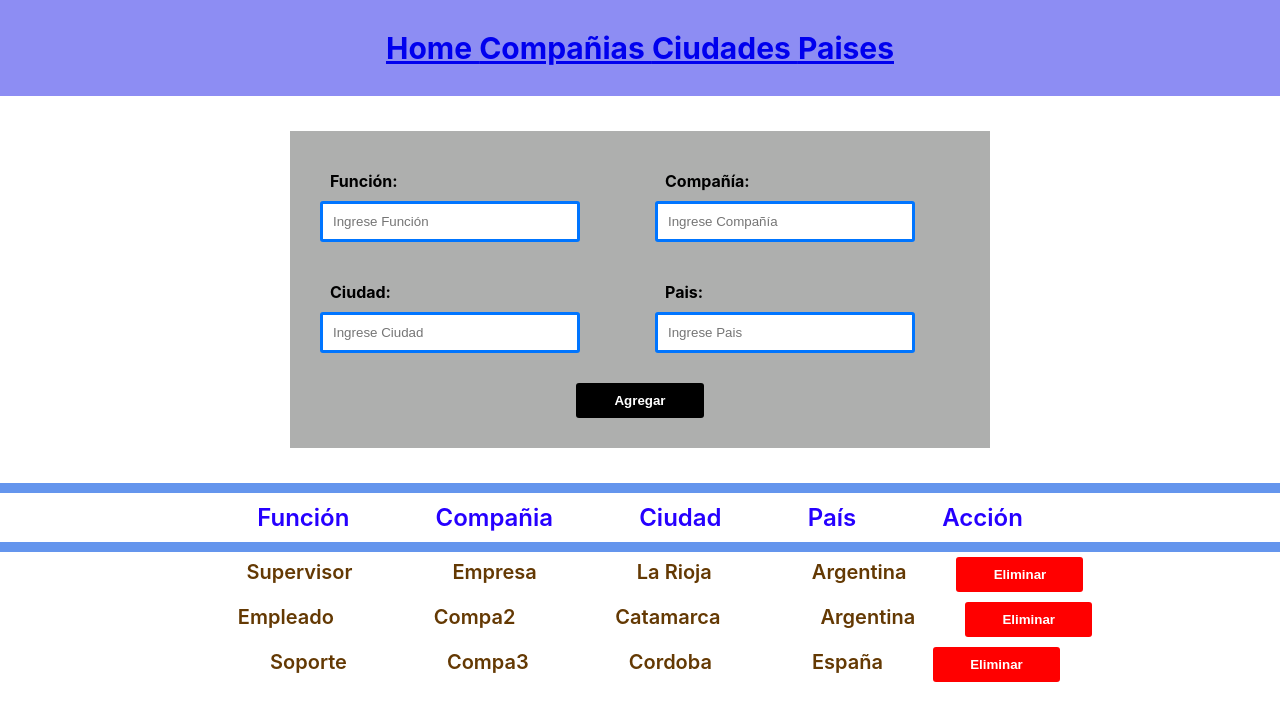
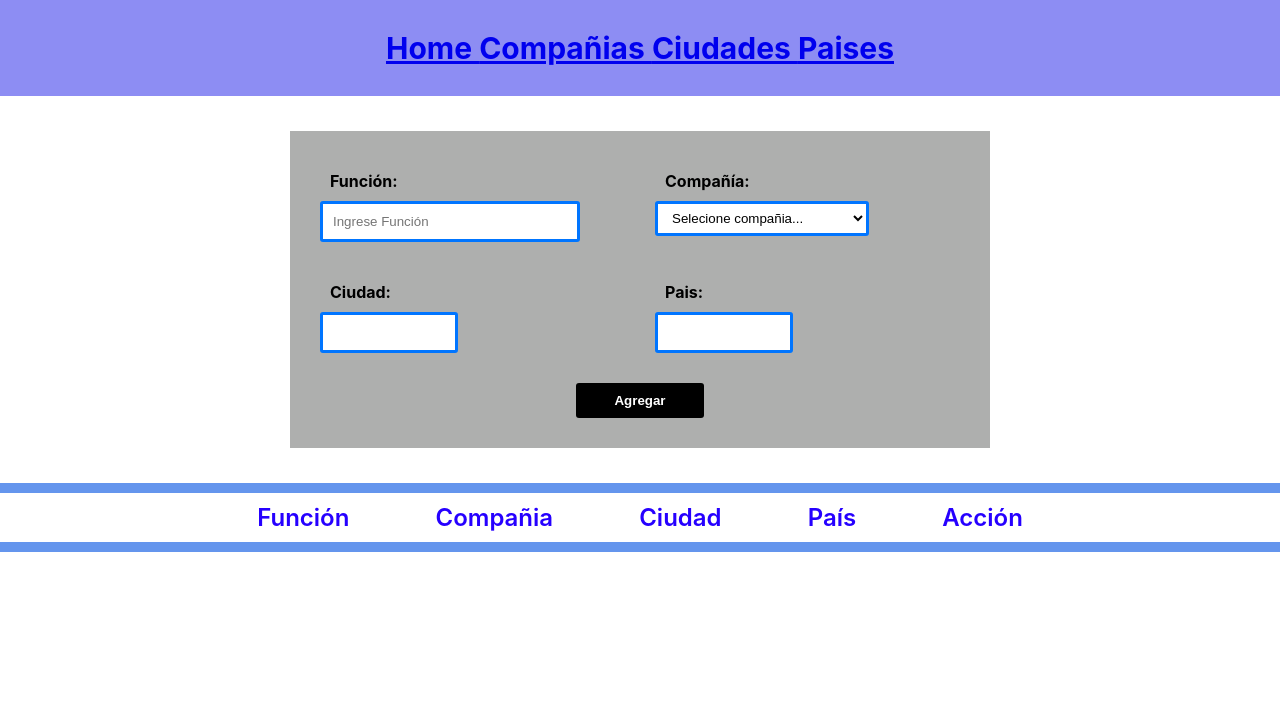
Before and after one commit to javiercaamano/applista, a React (Create React App) app: page / in a window 1280 px wide. Shown: the top 720 px of the page. Built offline with nearby package versions, Linux system fonts and the light colour scheme.

Commit message:
creo que final...

```diff
--- a/src/Common/paises.css
+++ b/src/Common/paises.css
@@ -17,7 +17,7 @@
   }
 
   .ulpais{
-      width: 30%;
+      width: 40%;
       margin: auto;
    }
 
@@ -62,13 +62,25 @@
   }
 
    .formulario__grupo-inputP {
-    position: relative;
+    margin: auto;
     width: 100%;
-    display: inline-block;
+    /* display: inline-block; */
   }
 
   .formulario__inputP {
-    width: 50%;
+    width: 30%;
+    background: #fff;
+    border: 3px solid #0075FF;
+    border-radius: 3px;
+    height: 35px;
+    line-height: 45px;
+    padding: 0 30px 0 10px;
+    transition: .3s ease all;
+    margin-right: 15px;
+  }
+
+  .formulario__select{
+    width: 40%;
     background: #fff;
     border: 3px solid #0075FF;
     border-radius: 3px;
--- a/src/components/NuevaTareaForm.jsx
+++ b/src/components/NuevaTareaForm.jsx
@@ -4,19 +4,49 @@ import "../index.css";
 export class NuevaTareaForm extends React.Component {
   constructor() {
     super();
-    // this.props=props;
     console.log(this.props)
     this.state = {
         nuevaTarea: {
             nombre: '',
             compañia: '',
-            ciudad: '',
-            pais: ''
-        }
+            ciudad:'',
+            pais:''
+        },
+        nombrees: [],
+        ciudades: [],
+        paises: [],
+        compañias: []
     };
   }
 
-  handleNuevaTareaNombre = (even) => {
+  componentDidMount() {
+    if (localStorage.getItem("nombrees") != null) {
+      this.setState({
+        nombrees: JSON.parse(localStorage.getItem("nombrees")),
+      });
+    }
+    if (localStorage.getItem("companies") != null) {
+      this.setState({
+        compañias: JSON.parse(localStorage.getItem("companies")),
+      });
+    }
+    if (localStorage.getItem("cities") != null) {
+      this.setState({
+        ciudades: JSON.parse(localStorage.getItem("cities")),
+      });
+    }
+    if (localStorage.getItem("countries") != null) {
+      this.setState({
+        paises: JSON.parse(localStorage.getItem("countries"))
+      });
+    }
+  }
+
+  componentDidUpdate(){
+    window.localStorage.setItem("nombrees", JSON.stringify(this.state.nombrees))
+  }
+
+  handleNuevaTareanombre = (even) => {
     this.setState(prevState => ({
       nuevaTarea: {
           ...prevState.nuevaTarea,
@@ -68,46 +98,61 @@ handleNuevaTarea = (ev) => {
     this.props.agregaNuevaTarea(ev, this.state.nuevaTarea);
 }
 
+handleSelect= (ev) => {
+console.log(ev.target.value)
+  const {compañia, ciudad, pais} =JSON.parse (ev.target.value)
+  this.setState({
+  nuevaTarea: {
+    ...this.state.nuevaTarea,
+    compañia: compañia,
+    ciudad: ciudad,
+    pais: pais
+  }
+  })
+}
+
   render() {
     return (
       <div className="todo" >
         <form className="formulario" onSubmit={this.handleNuevaTarea}>
 
-
+      {/* Carga de nombre */}
             <div className="formulario__grupo">
               <label className="formulario__label">Función:</label>
               <div  className="formulario__grupo-input">
                 <input className="formulario__input" type="text" required value={this.state.nuevaTarea.nombre}
-                  placeholder="Ingrese Función" onChange={(evento) => this.handleNuevaTareaNombre(evento)}></input>
+                  placeholder="Ingrese Función" onChange={(evento) => this.handleNuevaTareanombre(evento)}></input>
               </div>
             </div>
 
-
+      {/* Carga de Compañia */}
             <div className="formulario__grupo">
               <label className="formulario__label" >Compañía:</label>
               <div  className="formulario__grupo-input">
-                <input className="formulario__input" type="text" required value={this.state.nuevaTarea.compañia}
-                  placeholder="Ingrese Compañía" onChange={(evento) => this.handleNuevaTareaCompañia(evento)}></input>
+                <select className="formulario__input" onChange={(evento) => this.handleSelect(evento)}>
+                  <option value="">Selecione compañia...</option>
+                  {this.state.compañias.map((elem, indice) => {
+                    return (<option key={indice} value={JSON.stringify(elem)}>{elem.compañia}</option>)})}
+                </select>
               </div>
             </div>
 
-
+      {/* Carga de Ciudad */}
             <div className="formulario__grupo">
               <label className="formulario__label" >Ciudad:</label>
               <div  className="formulario__grupo-input">
-                <input className="formulario__input" type="text" required value={this.state.nuevaTarea.ciudad}
-                 placeholder="Ingrese Ciudad" onChange={(evento) => this.handleNuevaTareaCiudad(evento)}></input>
+                <input className="formulario__inputP" type="text" disable value={this.state.nuevaTarea.ciudad}></input>
               </div>
             </div>
 
-
+      {/* Carga de Pais */}
             <div className="formulario__grupo">
               <label className="formulario__label" >Pais:</label>
               <div  className="formulario__grupo-input">
-                <input className="formulario__input" type="text" required value={this.state.nuevaTarea.pais}
-                 placeholder="Ingrese Pais" onChange={(evento) => this.handleNuevaTareaPais(evento)}></input>
+              <input className="formulario__inputP" type="text" disable value={this.state.nuevaTarea.pais}></input>
               </div>
             </div>
+
 
             <div className="formulario__grupo-btn-agregar">
               <button className="formulario__btn" type="submit">Agregar</button>
@@ -116,7 +161,4 @@ handleNuevaTarea = (ev) => {
       </div>
     );
   }
-
-  componentDidMount() {
-  }
 }
--- a/src/components/views/Ciudades.jsx
+++ b/src/components/views/Ciudades.jsx
@@ -80,10 +80,10 @@ export class Ciudades extends React.Component {
               <div  className="formulario__grupo-inputP">
                 <input className="formulario__inputP" type="text" value={this.state.ciudad}
                   placeholder="Ingrese Ciudad" onChange={(evento) => this.handleNuevaCiudad(evento)}></input>
-                <select onChange={(evento) => this.handleSelect(evento)}>
+                <select className="formulario__select" onChange={(evento) => this.handleSelect(evento)}>
                   <option value="">Selecione pais...</option>
                   {this.state.paises.map((elem, indice) => {
-                    return (<option className="pais" key={indice} value={elem}>{elem}</option>)})}
+                    return (<option key={indice} value={elem}>{elem}</option>)})}
                 </select>
                 <button className="formulario__btnP" onClick={(evento) => this.agregarCiudad(evento)} >Agregar</button>
               </div>
--- a/src/components/views/Compañias.jsx
+++ b/src/components/views/Compañias.jsx
@@ -9,7 +9,6 @@ export class Compañias extends React.Component {
       this.state = {
         compañia: '',
         ciudadSelect: '',
-        paisSelect: '',
         ciudades: [],
         paises: [],
         compañias:[]
@@ -38,10 +37,6 @@ export class Compañias extends React.Component {
     window.localStorage.setItem("companies", JSON.stringify(this.state.compañias))
   }
 
-  grabarDatos = () => {
-    window.localStorage.setItem("companies", JSON.stringify(this.state.compañias))
-  }
-
   handleNuevaCompañia = (evt) => {
     evt.preventDefault();
     this.setState({
@@ -60,7 +55,6 @@ export class Compañias extends React.Component {
         compañia:'',
         ciudadSelect: ''
       });
-
      }
     else
       {
@@ -91,21 +85,14 @@ export class Compañias extends React.Component {
             <div className="formulario__grupoP">
               <label className="formulario__labelP" >Compañia:</label>
               <div  className="formulario__grupo-inputP">
-
                 <input className="formulario__inputP" type="text" value={this.state.compañia}
                   placeholder="Ingrese Compañia" onChange={(evento) => this.handleNuevaCompañia(evento)}></input>
-
-
-                <select onChange={(evento) => this.handleSelectCiudad(evento)}>
-
+                <select className="formulario__select" onChange={(evento) => this.handleSelectCiudad(evento)}>
                   <option value="">Selecione ciudad...</option>
-
                   {this.state.ciudades.map((elem, indice) => {                      //Elijo ciudad
                     return (<option key={indice} value={JSON.stringify(elem)}>{elem.ciudad}</option>)})}
                 </select>
-
                   <input className="formulario__inputP" type="text" disable value={this.state.ciudadSelect.pais}></input>
-
                 <button className="formulario__btnP" onClick={(evento) => this.agregarCompañia(evento)} >Agregar</button>
               </div>
             </div>
@@ -124,4 +111,3 @@ export class Compañias extends React.Component {
     );
   }
 }
-// styles={selectStyles}
--- a/src/components/views/Tareas.jsx
+++ b/src/components/views/Tareas.jsx
@@ -5,22 +5,30 @@ import { NuevaTareaForm } from '../NuevaTareaForm';
 export class Tareas extends React.Component {
   constructor() {
     super();
-    //this.eliminarTarea = this.eliminarTarea.bind(this);
-    //this.agregaNuevaTarea = this.agregaNuevaTarea.bind(this);
     this.state = {
       tareas: [
-        {nombre: 'Supervisor', compañia: 'Empresa', ciudad: 'La Rioja', pais: 'Argentina'},
-        {nombre: 'Empleado', compañia: 'Compa2', ciudad: 'Catamarca', pais: 'Argentina'},
-        {nombre: 'Soporte', compañia: 'Compa3', ciudad: 'Cordoba', pais: 'España'}
+
       ]
     };
   }
+  componentDidMount(){
+  if (localStorage.getItem("tareas") != null) {
+    this.setState({
+      tareas: JSON.parse(localStorage.getItem("tareas")),
+    });
+  }
+}
+
+componentDidUpdate(){
+  window.localStorage.setItem("tareas", JSON.stringify(this.state.tareas))
+}
 
   agregaNuevaTarea = (ev, elem) => {
     this.setState({
           tareas: [...this.state.tareas, elem]
       });
   }
+
    eliminarTarea = (id) => {
     this.setState({
       tareas: this.state.tareas.filter((tarea, ind) => ind !== id)
```
